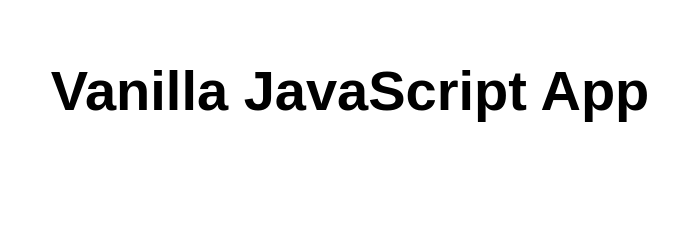
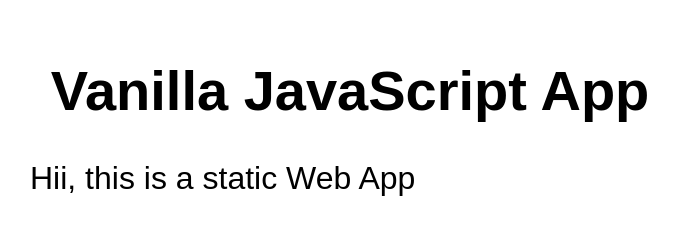
Before and after one commit to kushal7201/vanilla_web, a website: page src/index.html in a window 1280 px wide. Shown: the whole page, without its empty margins (290-968 px from the left). Drawn offline with Linux system fonts and the light colour scheme.

Commit message:
some changes

```diff
--- a/src/index.html
+++ b/src/index.html
@@ -11,6 +11,7 @@
 <body>
   <main>
     <h1>Vanilla JavaScript App</h1>
+    <p class="tagline">Hii, this is a static Web App</p>
   </main>
 </body>
 
--- a/src/styles.css
+++ b/src/styles.css
@@ -19,3 +19,7 @@ main > h1 {
   text-align: center;
   font-size: 3.5em;
 }
+
+.tagline{
+  font-size: 2rem;
+}
```
